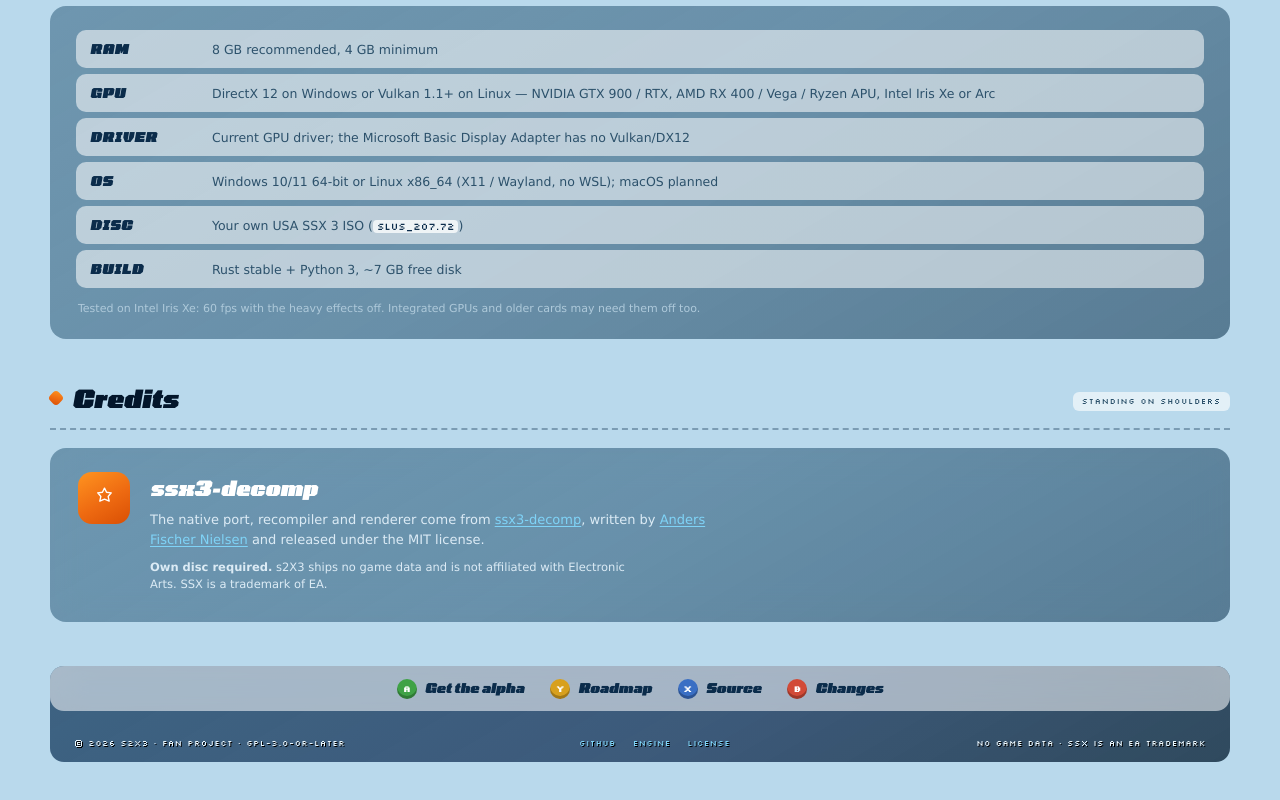
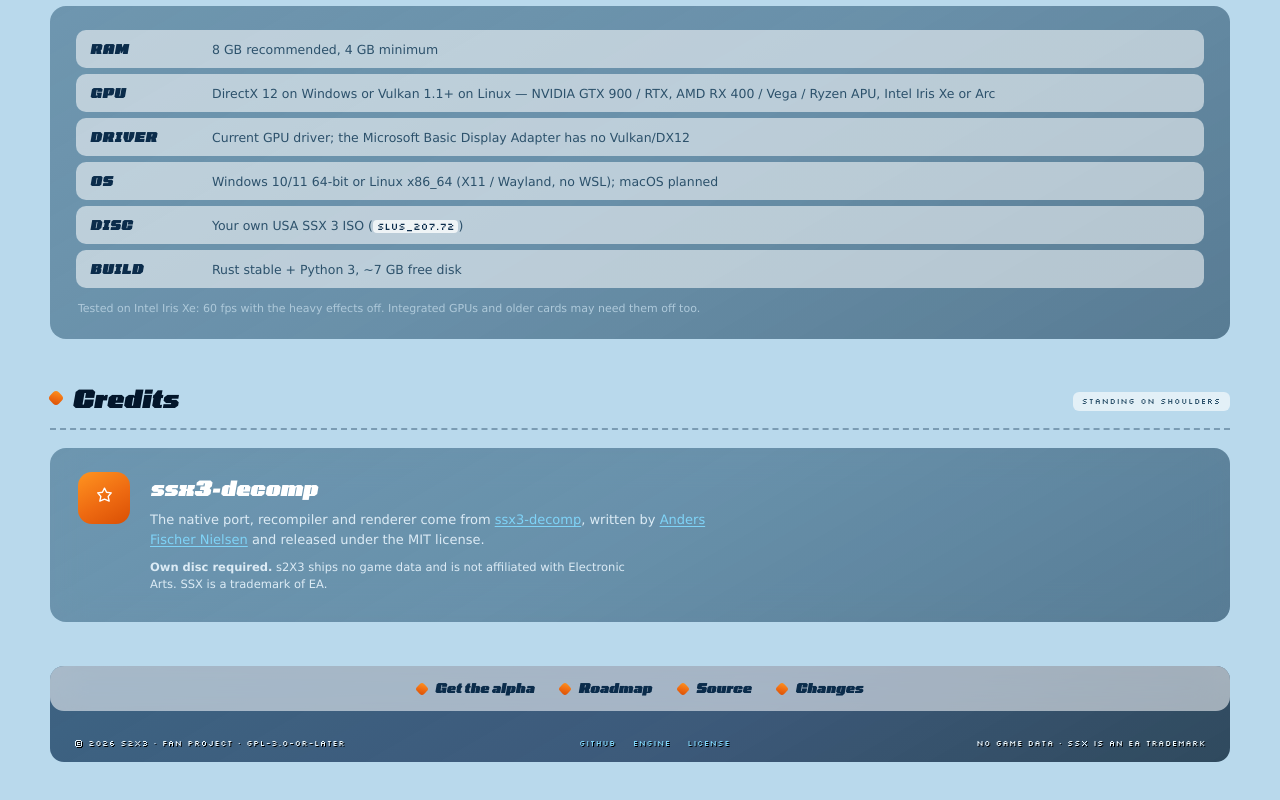
Before and after one commit to bitm4ncer/s2x3, a plain HTML site: page site/index.html in a window 1280 px wide. Shown: the part 2986-3786 px from the top of the page. Drawn offline with Linux system fonts and the light colour scheme; a web font is replaced by a local one.

Commit message:
Neutral action markers instead of console glyphs, gentler flake parallax

```diff
--- a/site/index.html
+++ b/site/index.html
@@ -469,16 +469,16 @@
       <footer class="footer">
         <div class="actions">
           <a href="https://github.com/bitm4ncer/s2x3/releases/latest">
-            <i class="glyph g-a" aria-hidden="true">A</i> Get the alpha
+            <i class="mark" aria-hidden="true"></i> Get the alpha
           </a>
           <a href="https://github.com/bitm4ncer/s2x3/blob/main/ROADMAP.md">
-            <i class="glyph g-y" aria-hidden="true">Y</i> Roadmap
+            <i class="mark" aria-hidden="true"></i> Roadmap
           </a>
           <a href="https://github.com/bitm4ncer/s2x3">
-            <i class="glyph g-x" aria-hidden="true">X</i> Source
+            <i class="mark" aria-hidden="true"></i> Source
           </a>
           <a href="https://github.com/bitm4ncer/s2x3/commits/main">
-            <i class="glyph g-b" aria-hidden="true">B</i> Changes
+            <i class="mark" aria-hidden="true"></i> Changes
           </a>
         </div>
         <div class="footer-inner">
@@ -504,8 +504,8 @@
         const update = () => {
           raf = 0;
           const y = window.scrollY;
-          fill.style.transform = "translateY(" + y * 0.05 + "px)";
-          contour.style.transform = "translateY(" + y * -0.02 + "px)";
+          fill.style.transform = "translateY(" + y * 0.08 + "px)";
+          contour.style.transform = "translateY(" + y * 0.03 + "px)";
         };
         window.addEventListener("scroll", () => {
           if (!raf) raf = requestAnimationFrame(update);
--- a/site/style.css
+++ b/site/style.css
@@ -1290,23 +1290,14 @@ code {
   text-decoration: underline;
 }
 
-.glyph {
-  display: grid;
-  place-items: center;
-  width: 20px;
-  height: 20px;
-  font-family: var(--pixel);
-  font-style: normal;
-  font-size: 9px;
-  color: #fff;
-  border-radius: 50%;
-  box-shadow: inset 0 -3px 0 rgba(0, 0, 0, 0.25);
+.mark {
+  flex: none;
+  width: 10px;
+  height: 10px;
+  background: var(--orangerib);
+  border-radius: 3px;
+  transform: rotate(45deg);
 }
-
-.g-a { background: #3fa246; }
-.g-b { background: #d24a37; }
-.g-x { background: #3a6fc4; }
-.g-y { background: #d8a01d; }
 
 .footer {
   margin-top: 6px;
```
